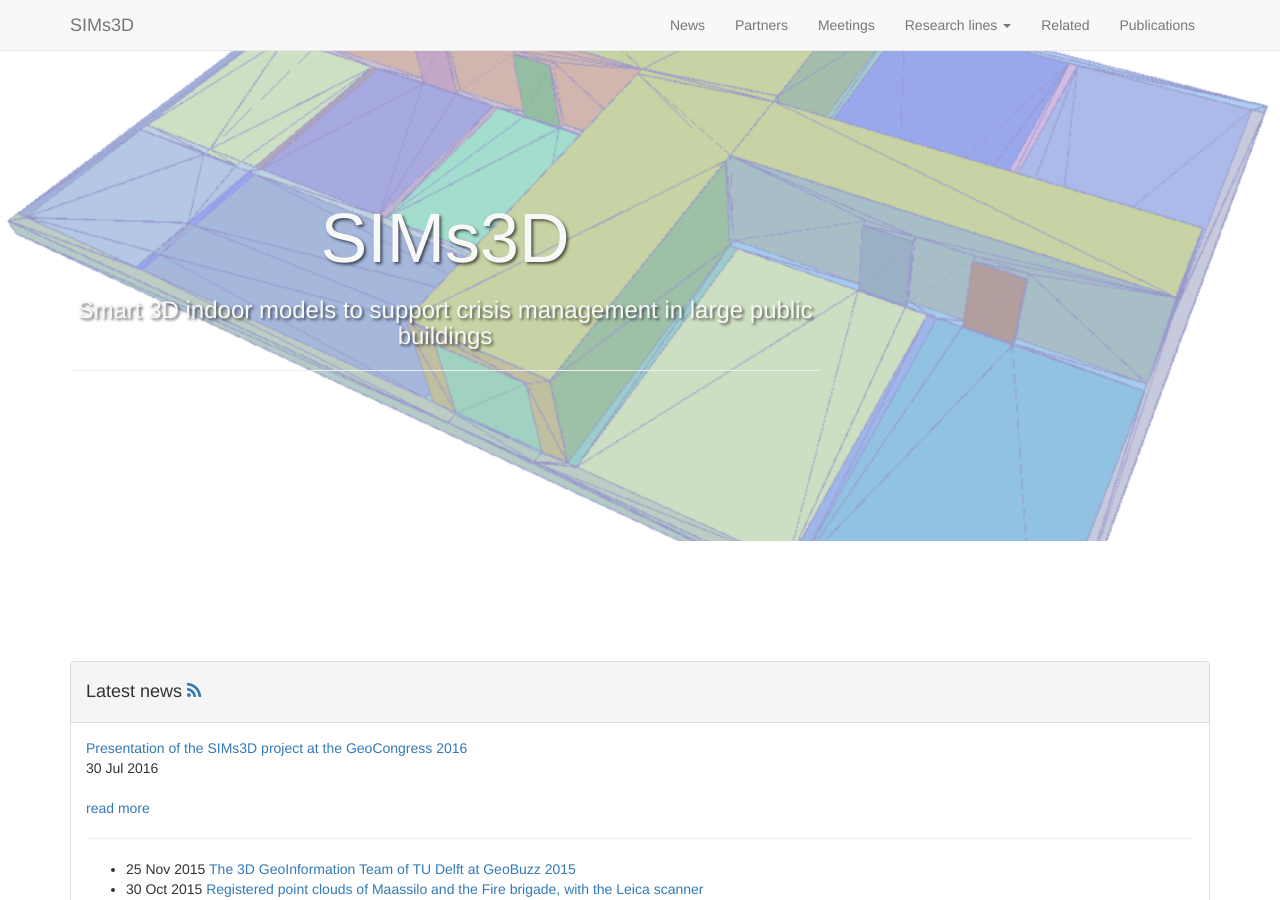
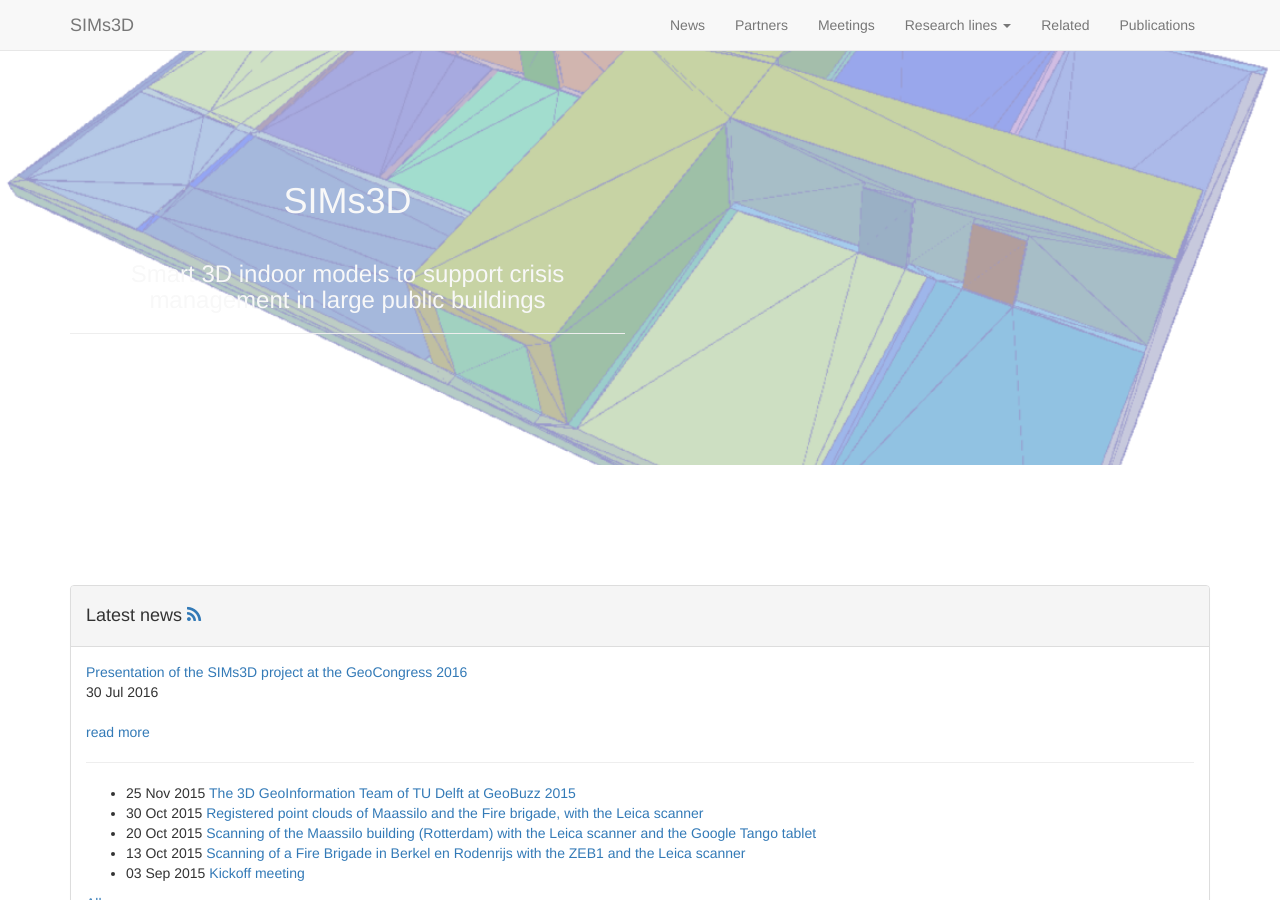
Before and after one commit to SIMs3D/sims3d.github.io, a Jekyll site: the page built from index.html, in a window 1280 px wide and 900 px high. Built offline with Jekyll 4.4.1, drawn with Linux system fonts in a browser that asks for light colours; nearby versions of some CDN libraries.

Commit message:
trying to adjust the cover

```diff
--- a/index.html
+++ b/index.html
@@ -6,11 +6,13 @@
 <div class="intro-header">
   <div class="container">
     <div class="row">
-      <div class="col-lg-8">
+      <div class="col-lg-6">
         <div class="intro-message">
+	<center>
           <h1>SIMs3D</h1>
           <h3>Smart 3D indoor models to support crisis management in large public buildings</h3>
           <hr class="intro-divider">
+	</center>
         </div>
       </div>
     </div>
```
